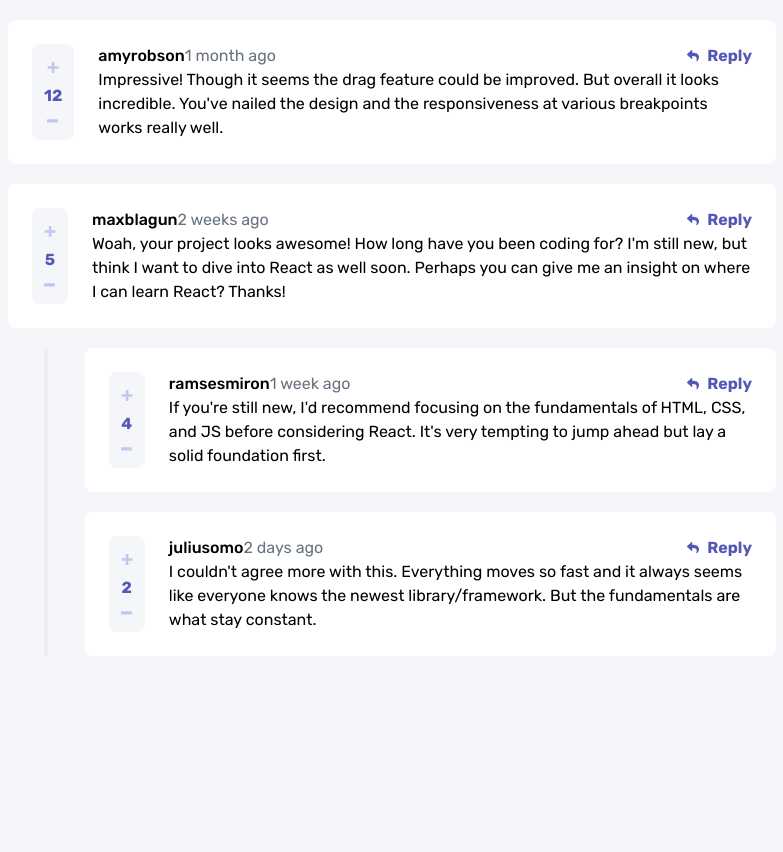
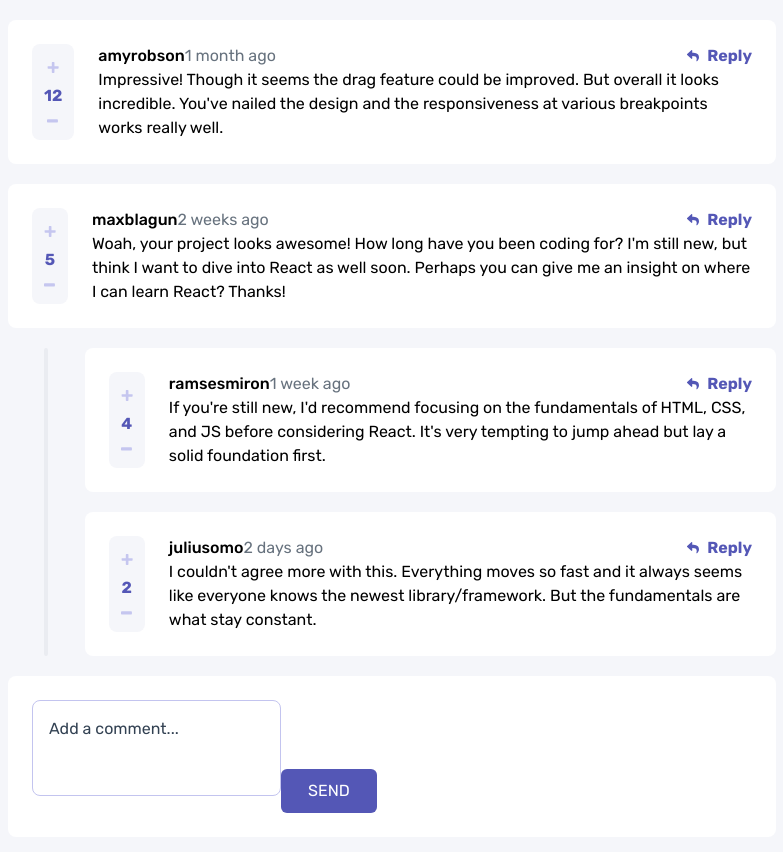
Before and after one commit to avsecam/fm-comments, a Next.js app: page / in a window 1280 px wide. Shown: the top 852 px of the page, without its empty margins (248-1031 px from the left). Before the commit the page ends 800 px from the top, so only its background shows below. Built offline with nearby package versions, Linux system fonts and the light colour scheme.

Commit message:
Add comment entry.

```diff
--- a/app/page.tsx
+++ b/app/page.tsx
@@ -5,11 +5,24 @@ import CommentBlock from "./CommentBlock";
 
 export default function Home() {
   return (
-    <main className="flex justify-center w-screen h-screen">
+    <main className="flex justify-center w-screen mb-5">
       <div className="flex flex-col max-w-3xl max-h-fit">
         {data.comments.map((comment, idx) => {
           return <CommentBlock key={idx} comment={comment} />;
         })}
+
+        <article className="flex rounded-lg p-6 bg-white items-start mt-5 gap-5">
+          <form action={(s) => console.log(s)}>
+            <textarea
+              maxLength={140}
+              className="p-4 h-24 resize-none flex-1 border-lightGrayishBlue border rounded-lg placeholder:text-darkBlue"
+              placeholder="Add a comment..."
+            />
+            <button className="w-24 bg-moderateBlue text-white rounded-md p-2.5">
+              SEND
+            </button>
+          </form>
+        </article>
       </div>
     </main>
   );
```
